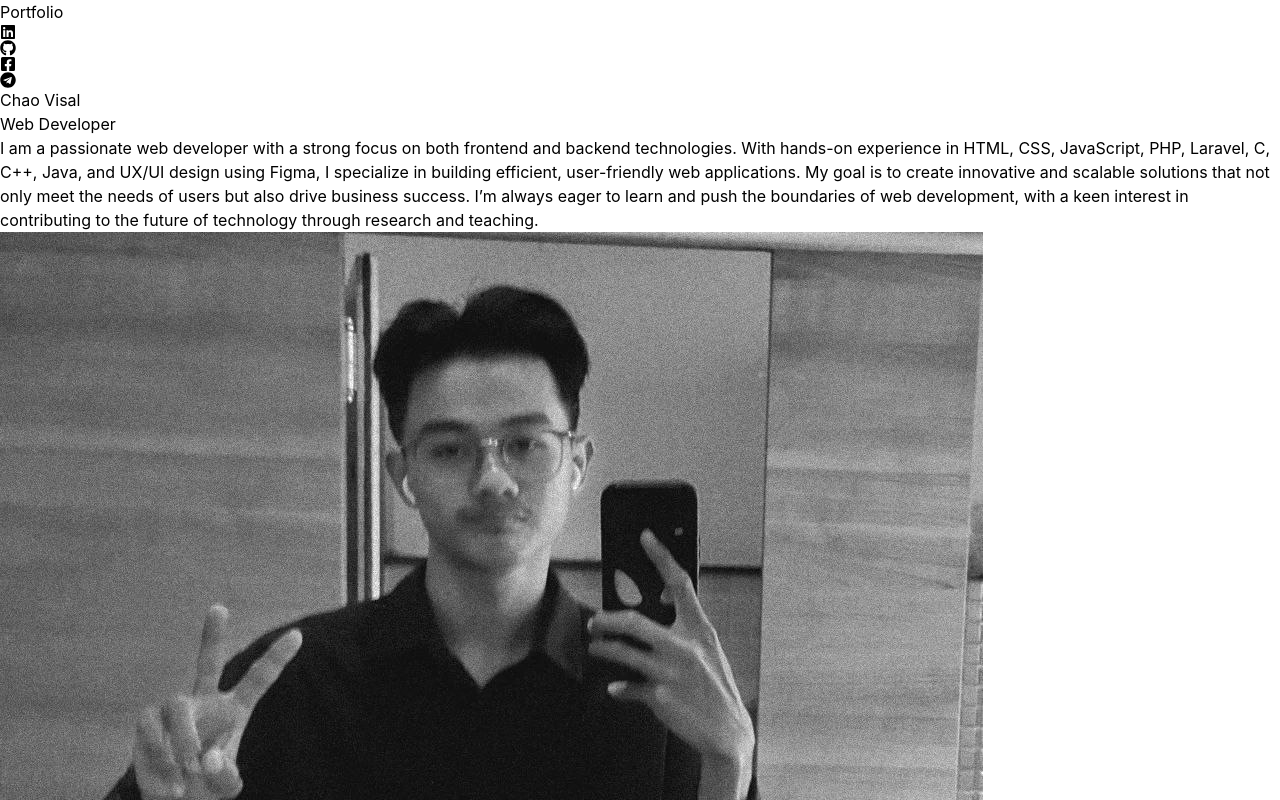
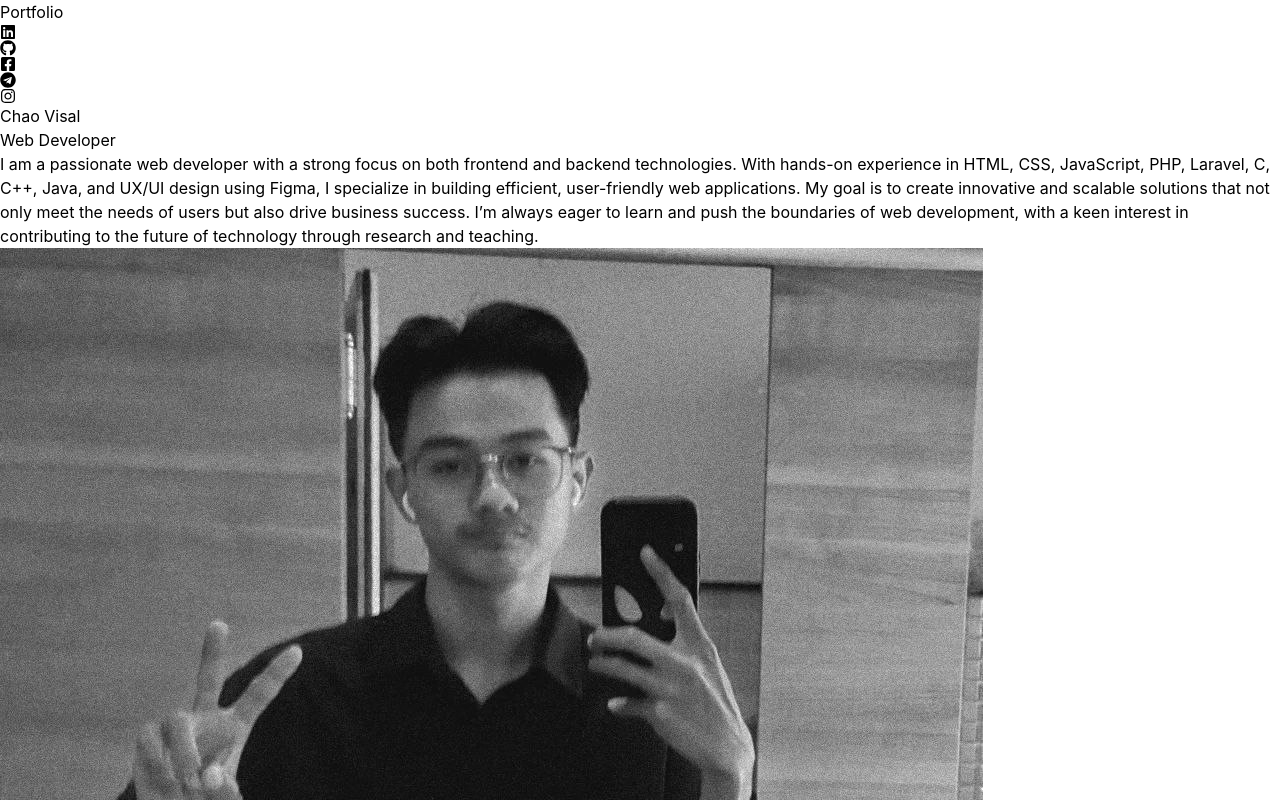
Before and after one commit to sazzysazz/Portfolio, a React (Vite) app: page / in a window 1280 px wide. Shown: the top 800 px of the page. Built offline with nearby package versions, Linux system fonts and the light colour scheme.

Commit message:
update 9

```diff
--- a/src/components/Navbar.jsx
+++ b/src/components/Navbar.jsx
@@ -3,6 +3,7 @@
   FaGithub,
   FaFacebookSquare,
   FaTelegram,
+  FaInstagram,
 } from "react-icons/fa";
 import { motion } from "framer-motion";
 
@@ -65,6 +66,13 @@
         >
           <FaTelegram />
         </a>
+        <a
+          href="https://www.instagram.com/_https.sazz/"
+          target="_blank"
+          rel="noopener noreferrer"
+        >
+          <FaInstagram />
+        </a>
       </motion.div>
     </nav>
   );
```
